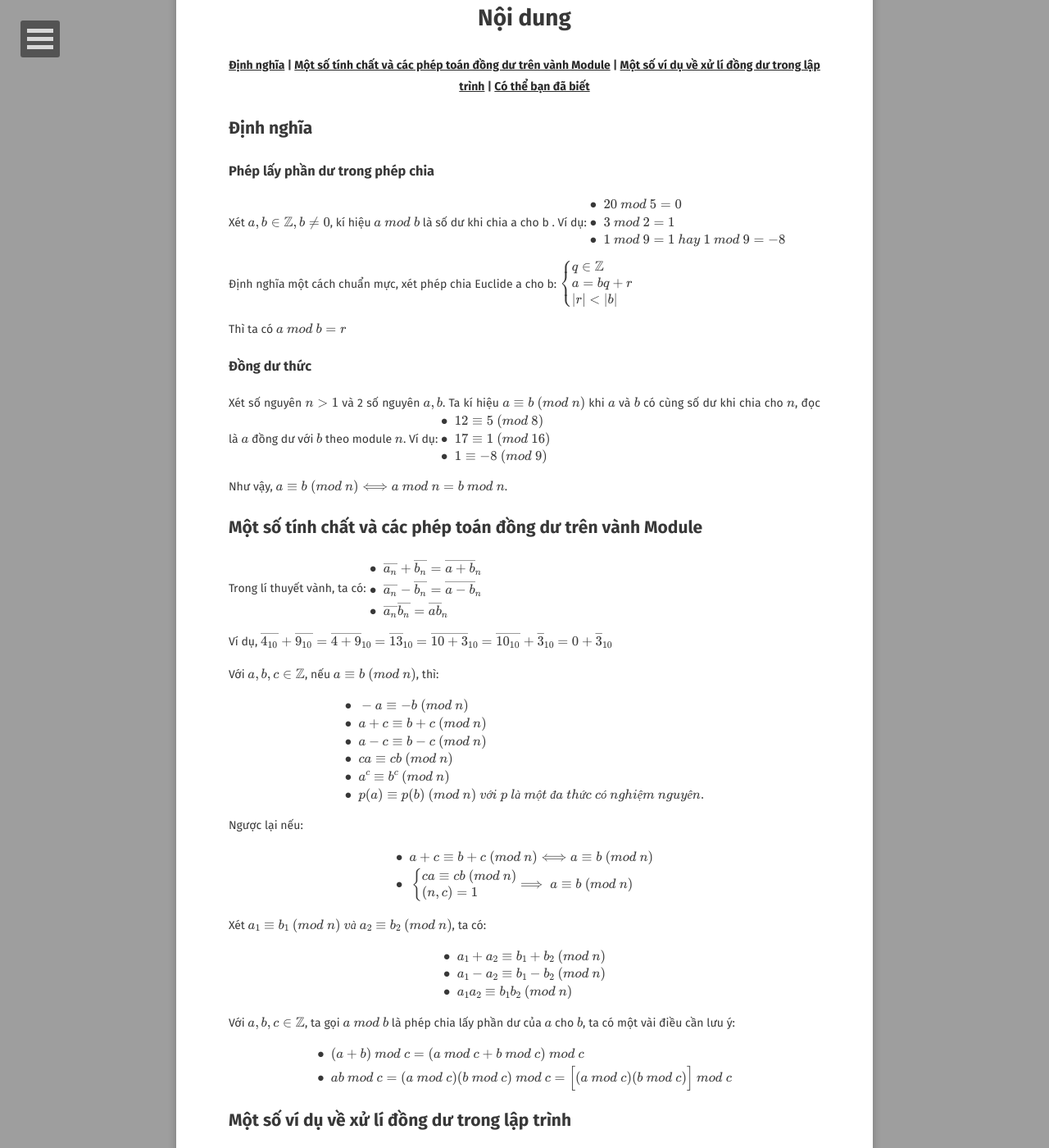
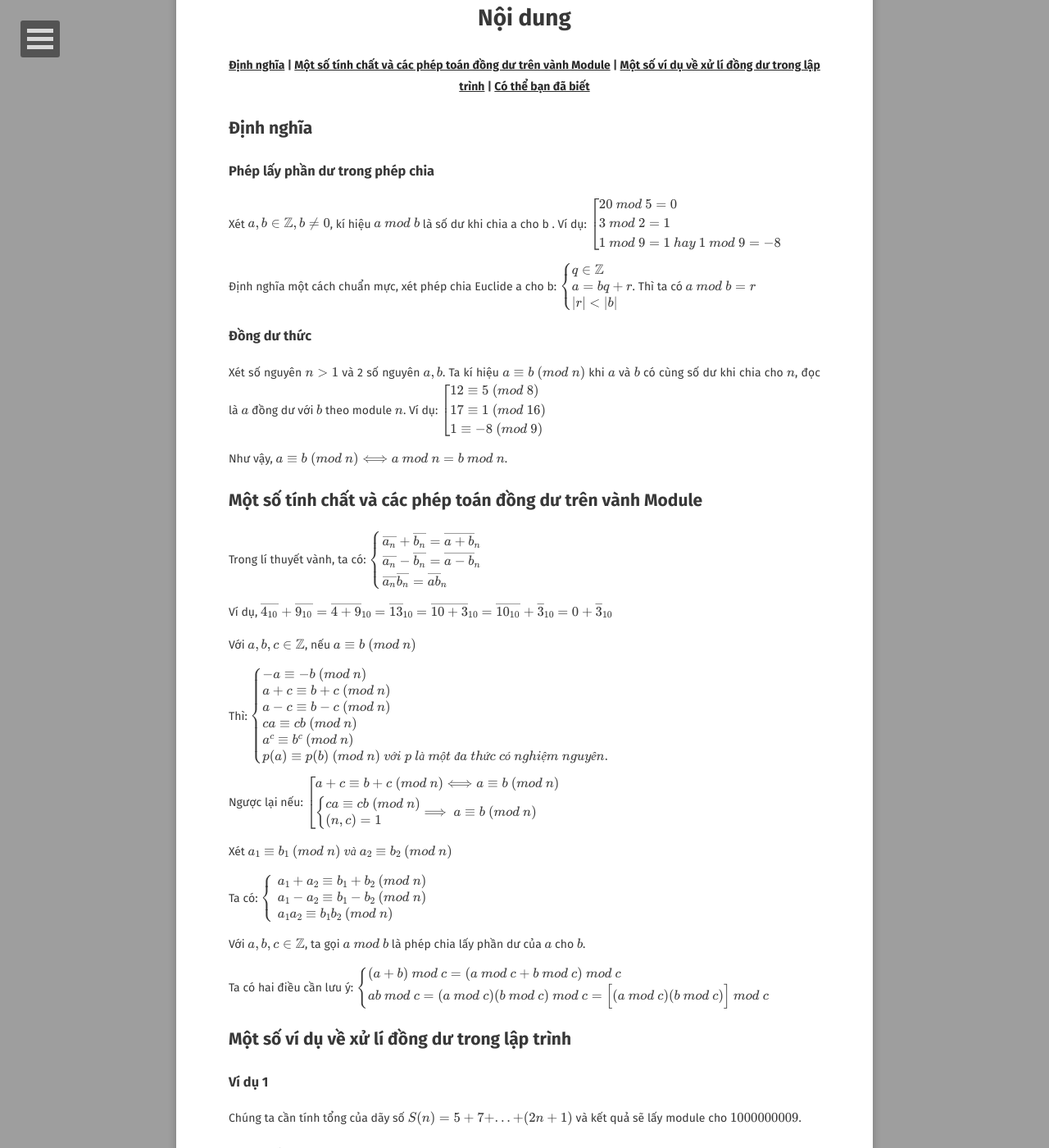
Before and after one commit to hieuhdh/deuteri, a Jekyll site: the page built from _posts/2021-10-15-[MATH]-Dong-du-thuc.md, in a window 1280 px wide and 1400 px high, scrolled down 374 px. Shown: the whole window at 82% size. Built offline with Jekyll 4.4.1, drawn with Linux system fonts in a browser that asks for light colours; some web fonts are replaced; formulas are drawn with MathJax 3; comment, search, counter and statistics services are not loaded; some of the changed text lies outside the part shown.

Commit message:
fix something

```diff
--- a/_posts/2021-10-15-[MATH]-Dong-du-thuc.md
+++ b/_posts/2021-10-15-[MATH]-Dong-du-thuc.md
@@ -24,29 +24,31 @@ comments: true
 ### Phép lấy phần dư trong phép chia
 
 Xét $$ a , b ∈ \mathbb{Z} , b \ne 0 $$, kí hiệu $$ a \ mod \ b $$ là số dư khi chia a cho b . Ví dụ:
-$$ \begin{align*}
-    \bullet &\ \ 20 \ mod \ 5 = 0 \\
-    \bullet &\ \ 3 \ mod \ 2 = 1 \\
-    \bullet &\ \ 1 \ mod \ 9 = 1 \ hay \ 1 \  mod \ 9 = -8
-\end{align*}$$
+$$
+\left[\begin{array}{l}
+    20 \ mod \ 5 = 0 \\
+    3 \ mod \ 2 = 1 \\
+    1 \ mod \ 9 = 1 \ hay \ 1 \  mod \ 9 = -8
+\end{array}\right.
+$$
 
 Định nghĩa một cách chuẩn mực, xét phép chia Euclide a cho b: $$ \begin{align*}
     \begin{cases}   q \in \mathbb{Z} \\
                     a = bq + r \\
                     | r | < | b |
     \end{cases}
-\end{align*}$$
-
-Thì ta có $$ a \ mod \ b = r $$
+\end{align*}$$. Thì ta có $$ a \ mod \ b = r $$
 
 ### Đồng dư thức
 
 Xét số nguyên $$ n > 1 $$ và 2 số nguyên $$ a, b $$. Ta kí hiệu $$ a \equiv b \ ( mod \ n ) $$ khi $$ a $$ và $$ b $$ có cùng số dư khi chia cho $$ n $$, đọc là $$ a $$ đồng dư với $$ b $$ theo module $$ n $$. Ví dụ:
-$$ \begin{align*}
-    \bullet &\ \ 12\equiv5 \ (mod \ 8) \\
-    \bullet &\ \ 17\equiv1 \ (mod \ 16)  \\
-    \bullet &\ \ 1\equiv-8 \ (mod \ 9)
-\end{align*}$$
+$$
+\left[\begin{array}{l}
+    12\equiv5 \ (mod \ 8) \\
+    17\equiv1 \ (mod \ 16) \\
+    1\equiv-8 \ (mod \ 9)
+\end{array}\right.
+$$
 
 Như vậy, $$ a \equiv b \ (mod \ n)⟺ a \ mod \ n = b \ mod \ n $$.
 
@@ -54,44 +56,51 @@ Như vậy, $$ a \equiv b \ (mod \ n)⟺ a \ mod \ n = b \ mod \ n $$.
 
 Trong lí thuyết vành, ta có:
 $$ \begin{align*}
-    \bullet & \ \ \overline{a_n} + \overline{b_n} = \overline{a+b}_n \\
-    \bullet &\ \ \overline{a_n} - \overline{b_n} = \overline{a-b}_n  \\
-    \bullet &\ \ \overline{a_n} \overline{b_n} = \overline{ab}_n
+    \begin{cases}   \overline{a_n} + \overline{b_n} = \overline{a+b}_n \\
+                    \overline{a_n} - \overline{b_n} = \overline{a-b}_n  \\
+                    \overline{a_n} \overline{b_n} = \overline{ab}_n
+    \end{cases}
 \end{align*}$$
 
 Ví dụ, $$ \overline{4_{10}} +\overline{9_{10}} = \overline{4+9}_{10} = \overline{13}_{10} = \overline{10 + 3}_{10} = \overline{10_{10}} + \overline{3}_{10} = 0 + \overline{3}_{10} $$
 
-Với $$ a , b , c \in \mathbb{Z} $$, nếu $$ a \equiv b \ (mod \ n) $$, thì:
+Với $$ a , b , c \in \mathbb{Z} $$, nếu $$ a \equiv b \ (mod \ n) $$
 
+Thì:
 $$ \begin{align*}
-    \bullet &\ \ -a\equiv-b \ (mod \ n) \\
-    \bullet &\ \ a + c \equiv b + c \ ( mod \ n )  \\
-    \bullet &\ \ a - c \equiv b - c \ ( mod \ n ) \\
-    \bullet &\ \ ca \equiv cb\ (mod\ n )  \\
-    \bullet &\ \ a^c \equiv b^c \ ( mod \ n )  \\
-    \bullet &\ \ p ( a ) \equiv p ( b ) \ ( mod \ n ) \ với \ p \ là \ một \ đa \ thức \ có \ nghiệm\ nguyên.
+    \begin{cases}   -a\equiv-b \ (mod \ n) \\
+                    a + c \equiv b + c \ ( mod \ n ) \\
+                    a - c \equiv b - c \ ( mod \ n ) \\
+                    ca \equiv cb\ (mod\ n )  \\
+                    a^c \equiv b^c \ ( mod \ n )  \\
+                    p ( a ) \equiv p ( b ) \ ( mod \ n ) \ với \ p \ là \ một \ đa \ thức \ có \ nghiệm\ nguyên.
+    \end{cases}
 \end{align*}$$
 
 Ngược lại nếu:
+$$\left[\begin{array}{l}
+    a + c \equiv b + c \ ( mod \ n ) \Longleftrightarrow  a \equiv b \ ( mod \ n ) \\
+    \begin{cases}   c a \equiv c b \ ( mod \ n ) \\   (n,c) = 1 \end{cases} \Longrightarrow \ a \equiv b \ ( mod \ n )
+\end{array}\right.
+$$
 
+Xét $$ a_1 ≡ b_1 \ ( mod \ n ) \ và \ a_2 ≡ b_2 \ ( mod \ n ) $$
+
+Ta có:
 $$ \begin{align*}
-    \bullet & \ \ a + c \equiv b + c \ ( mod \ n ) \Longleftrightarrow  a \equiv b \ ( mod \ n ) \\
-    \bullet &\ \ \begin{cases}   c a \equiv c b \ ( mod \ n ) \\   (n,c) = 1 \end{cases} \Longrightarrow \ a \equiv b \ ( mod \ n )
+    \begin{cases}   a_1 + a_2 \equiv b_1 + b_2 \ ( mod \ n ) \\
+                    a_1 - a_2 \equiv b_1 - b_2 \ ( mod \ n )  \\
+                    a_1 a_2 \equiv b_1 b_2 \ ( mod \ n )
+    \end{cases}
 \end{align*}$$
 
-Xét $$ a_1 ≡ b_1 \ ( mod \ n ) \ và \ a_2 ≡ b_2 \ ( mod \ n ) $$, ta có:
+Với $$ a , b , c \in \mathbb{Z} $$, ta gọi $$ a \ mod \ b $$ là phép chia lấy phần dư của $$ a $$ cho $$ b $$.
 
+Ta có hai điều cần lưu ý:
 $$ \begin{align*}
-    \bullet & \ \ a_1 + a_2 \equiv b_1 + b_2 \ ( mod \ n ) \\
-    \bullet &\ \ a_1 - a_2 \equiv b_1 - b_2 \ ( mod \ n )  \\
-    \bullet &\ \ a_1 a_2 \equiv b_1 b_2 \ ( mod \ n )
-\end{align*}$$
-
-Với $$ a , b , c \in \mathbb{Z} $$, ta gọi $$ a \ mod \ b $$ là phép chia lấy phần dư của $$ a $$ cho $$ b $$, ta có một vài điều cần lưu ý:
-
-$$ \begin{align*}
-    \bullet & \ \ (a + b) \ mod \ c = (a \ mod \ c + b \ mod \ c) \ mod \ c \\
-    \bullet &\ \ ab \ mod \ c = (a \ mod \ c )( b \ mod \ c) \ mod \ c = \Big[(a \ mod \ c) (b \ mod \ c) \Big] \ mod \ c
+    \begin{cases}   (a + b) \ mod \ c = (a \ mod \ c + b \ mod \ c) \ mod \ c \\
+                    ab \ mod \ c = (a \ mod \ c )( b \ mod \ c) \ mod \ c = \Big[(a \ mod \ c) (b \ mod \ c) \Big] \ mod \ c
+    \end{cases}
 \end{align*}$$
 
 <h2 id="mot-so-vi-du-ve-xu-li-dong-du-trong-lap-trinh">Một số ví dụ về xử lí đồng dư trong lập trình</h2>
```
Also changed, not shown: other parts of _posts/2021-10-15-[MATH]-Dong-du-thuc.md (+3 -1 lines).
